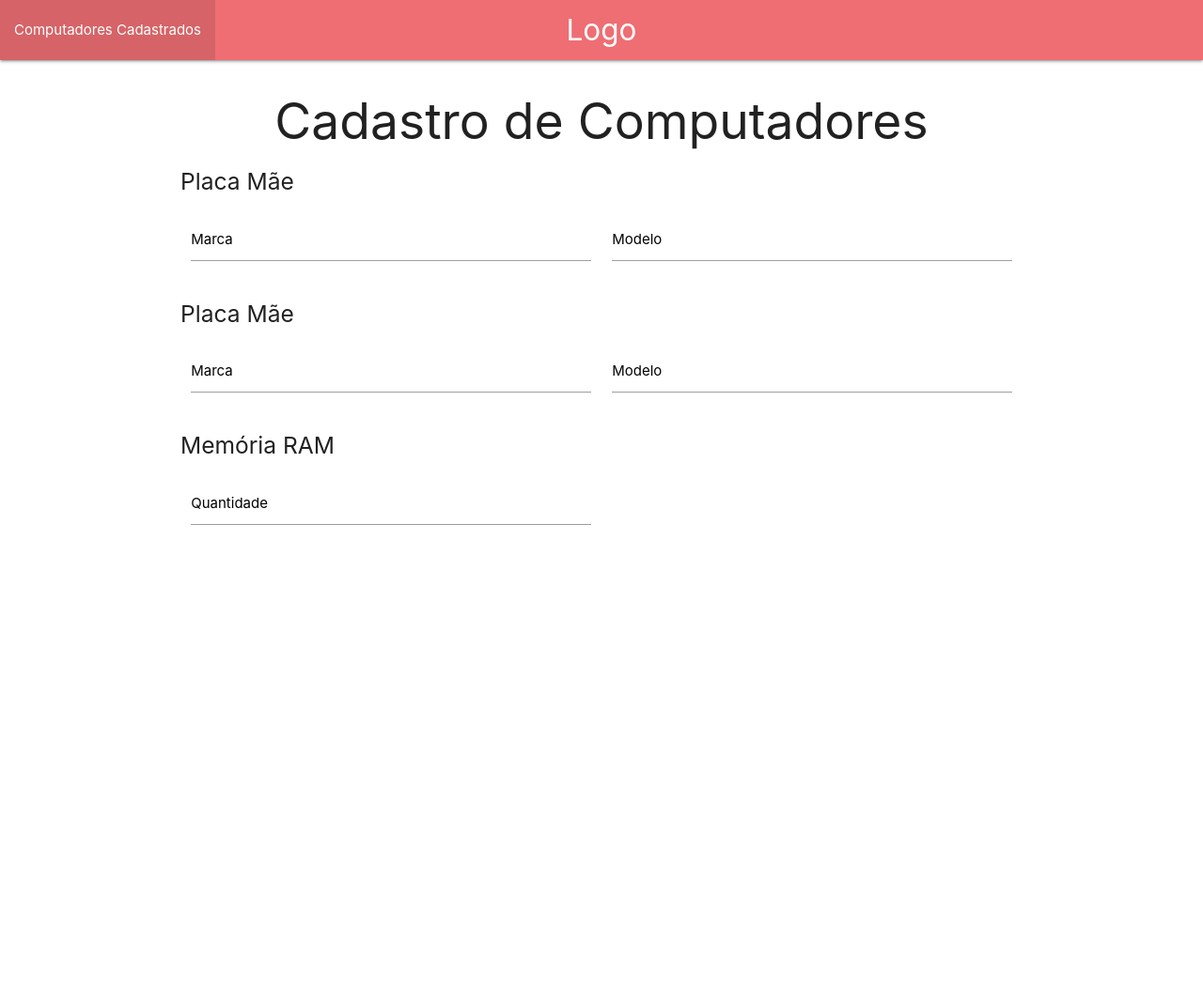
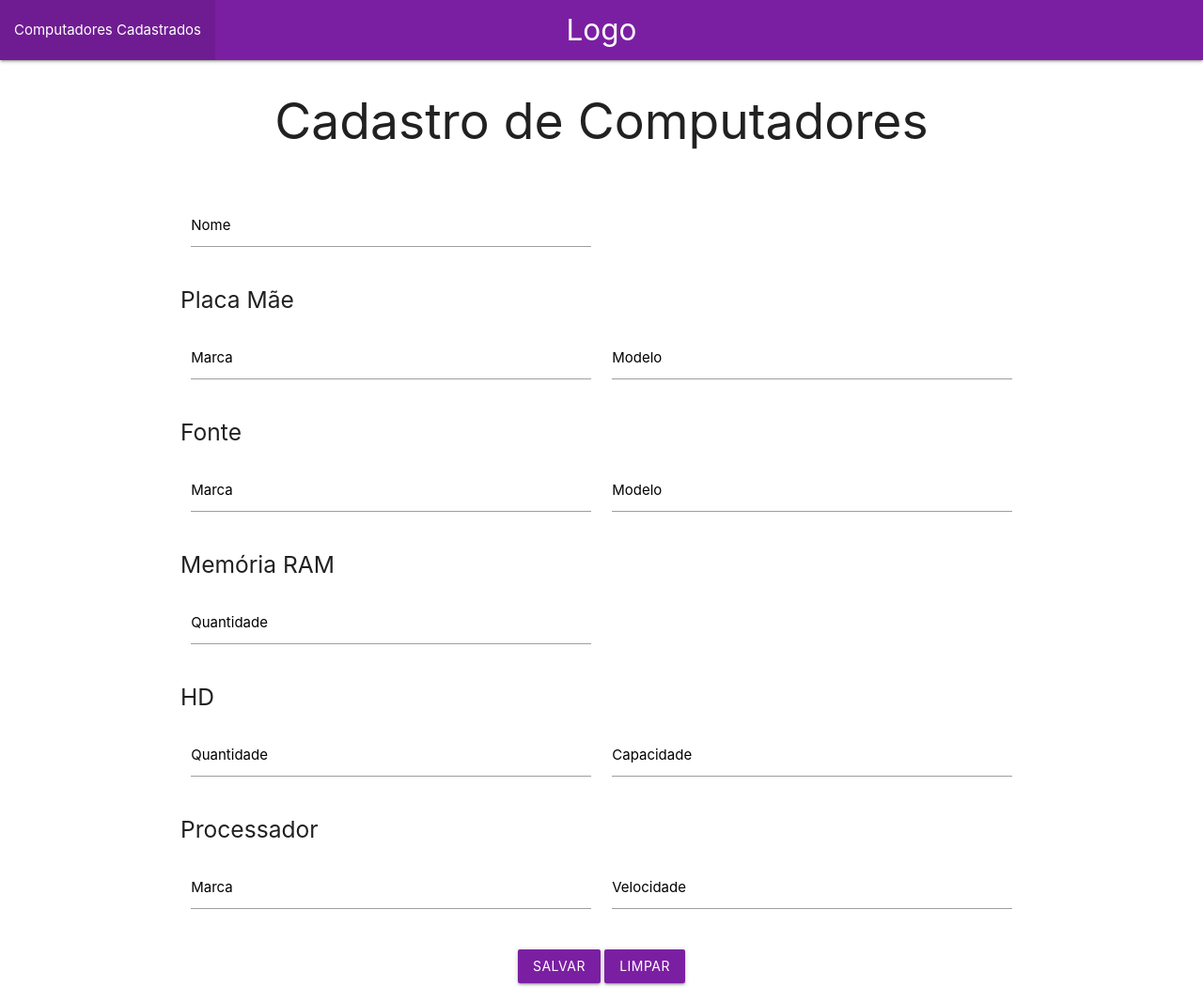
Before and after one commit to BeatrizFreitas/cadastropc, a plain HTML site: page index.html in a window 1280 px wide. Shown: the whole page at 94% size. Before the commit the page ends 800 px from the top, so only its background shows below. Drawn offline with nearby package versions, Linux system fonts and the light colour scheme.

Commit message:
js adicionado para enviar cadastro para o local storage

```diff
--- a/index.html
+++ b/index.html
@@ -13,7 +13,7 @@
 
   <body>
         <nav>
-            <div class="nav-wrapper">
+            <div class="nav-wrapper #7b1fa2 purple darken-2">
                 <a href="#" class="brand-logo center">Logo</a>
                 <ul id="nav-mobile" class="left hide-on-med-and-down">
                     <li><a href="cadastros.html">Computadores Cadastrados</a></li>
@@ -23,30 +23,37 @@
 
     <div class="container">
         <h2 align="center">Cadastro de Computadores</h2>
-    </div>
+    </div><br>
 
     <div class="container">
 
+        <form id="formulario" onsubmit="cadastraComputador()">
             <div class="row">
-            <h5>Placa Mãe</h5>
                     <div class="input-field col s6">
-                <input id="marca_placamae" type="text" class="validate">
-                <label for="marca_placamae">Marca</label>
-            </div>
-            <div class="input-field col s6">
-                <input id="modelo_placamae" type="text" class="validate">
-                <label for="modelo_placamae">Modelo</label>
+                        <input id="nome_pc" type="text" class="validate">
+                        <label for="nome_pc">Nome</label>
                     </div>
             </div>
             <div class="row">
                 <h5>Placa Mãe</h5>
                 <div class="input-field col s6">
-                <input id="marca_placamae" type="text" class="validate">
-                <label for="marca_placamae">Marca</label>
+                    <input id="placamae_marca" type="text" class="validate">
+                    <label for="placamae_marca">Marca</label>
                 </div>
                 <div class="input-field col s6">
-                <input id="modelo_placamae" type="text" class="validate">
-                <label for="modelo_placamae">Modelo</label>
+                    <input id="placamae_modelo" type="text" class="validate">
+                    <label for="placamae_modelo">Modelo</label>
+                </div>
+            </div>
+            <div class="row">
+                <h5>Fonte</h5>
+                <div class="input-field col s6">
+                    <input id="fonte_marca" type="text" class="validate">
+                    <label for="fonte_marca">Marca</label>
+                </div>
+                <div class="input-field col s6">
+                    <input id="fonte_modelo" type="text" class="validate">
+                    <label for="fonte_modelo">Modelo</label>
                 </div>
             </div>
             <div class="row">
@@ -56,7 +63,7 @@
                     <label for="memoria_quantidade">Quantidade</label>
                 </div>
                 <div class="input-field col s6">
-                <select>
+                    <select id="memoria_capacidade">
                         <option value="" disabled selected>Capacidade:</option>
                         <option value="1">250 Mb</option>
                         <option value="2">500 Mb</option>
@@ -66,13 +73,40 @@
                         <option value="7">8 Gb</option>
                     </select>
                 </div>
-
+            </div>
+            <div class="row">
+                <h5>HD</h5>
+                <div class="input-field col s6">
+                    <input id="hd_quantidade" type="text" class="validate">
+                    <label for="hd_quantidade">Quantidade</label>
+                </div>
+                <div class="input-field col s6">
+                    <input id="hd_capacidade" type="text" class="validate">
+                    <label for="hd_capacidade">Capacidade</label>
+                </div>
+            </div>
+            <div class="row">
+                <h5>Processador</h5>
+                <div class="input-field col s6">
+                    <input id="marca_processador" type="text" class="validate">
+                    <label for="marca_processador">Marca</label>
+                </div>
+                <div class="input-field col s6">
+                    <input id="velocidade_processador" type="text" class="validate">
+                    <label for="velocidade_processador">Velocidade</label>
+                </div>
             </div>
 
+            <div class="row center">
+                    <button class="btn waves-effect waves-light purple darken-2" type="submit" name="action">Salvar</button>
+                <button type="reset" class="waves-effect waves-light btn purple darken-2">Limpar</button>
+            </div>
+
+        </form>
+            <script src="js/initialize.js"></script>
+            <script src="js/script.js"></script>
     </div>
 
 
-
-    <script src="js/initialize.js"></script>
   </body>
 </html>
--- /dev/null
+++ b/js/script.js
@@ -0,0 +1,40 @@
+function cadastraComputador() {
+    var nome = document.querySelector('#nome_pc').value;
+    var placaMaeMarca = document.querySelector('#placamae_marca').value;
+    var placaMaeModelo = document.querySelector('#placamae_modelo').value;
+    var fonteMarca = document.querySelector('#fonte_marca').value;
+    var fonteModelo = document.querySelector('#fonte_modelo').value;
+    var memoriaQuantidade = document.querySelector('#memoria_quantidade').value;
+
+    var tagDaMemoriaCapacidade = document.querySelector('#memoria_capacidade'); //recebe o array de opções
+    var indexSelecionadoDaMemoria = tagDaMemoriaCapacidade.selectedIndex; //recebe o index selecionado
+    var memoriaCapacidade = tagDaMemoriaCapacidade[indexSelecionadoDaMemoria].text //recebe o texto da opção selecionada
+
+    var hdQuantidade = document.querySelector('#hd_quantidade').value;
+    var hdCapacidade = document.querySelector('#hd_capacidade').value;
+    var processadorMarca = document.querySelector('#marca_processador').value;
+    var processadorVelocidade = document.querySelector('#velocidade_processador').value;
+
+    var objetoDeCadastro = {
+        Nome: nome,
+        PlacaMaeMarca: placaMaeMarca,
+        PlacaMaeModelo: placaMaeModelo,
+        FonteMarca: fonteMarca,
+        FonteModelo: fonteModelo,
+        MemoriaCapacidade: memoriaCapacidade,
+        HdQuantidade: hdQuantidade,
+        HdCapacidade: hdCapacidade,
+        ProcessadorMarca: processadorMarca,
+        ProcessadorVelocidade: processadorVelocidade,
+    }
+
+    if(localStorage.getItem("Cadastro") === null) {
+        var objetoConvertidoParaString = JSON.stringify(objetoDeCadastro);
+        var arrayParaCadastroNoLocalStorage = [objetoConvertidoParaString];
+        localStorage.setItem("Cadastro",arrayParaCadastroNoLocalStorage);
+    }
+
+
+
+
+}
```
Also changed, not shown: css/style.css (+8 -0 lines). Lines whose indentation alone changed are shown as unchanged.
